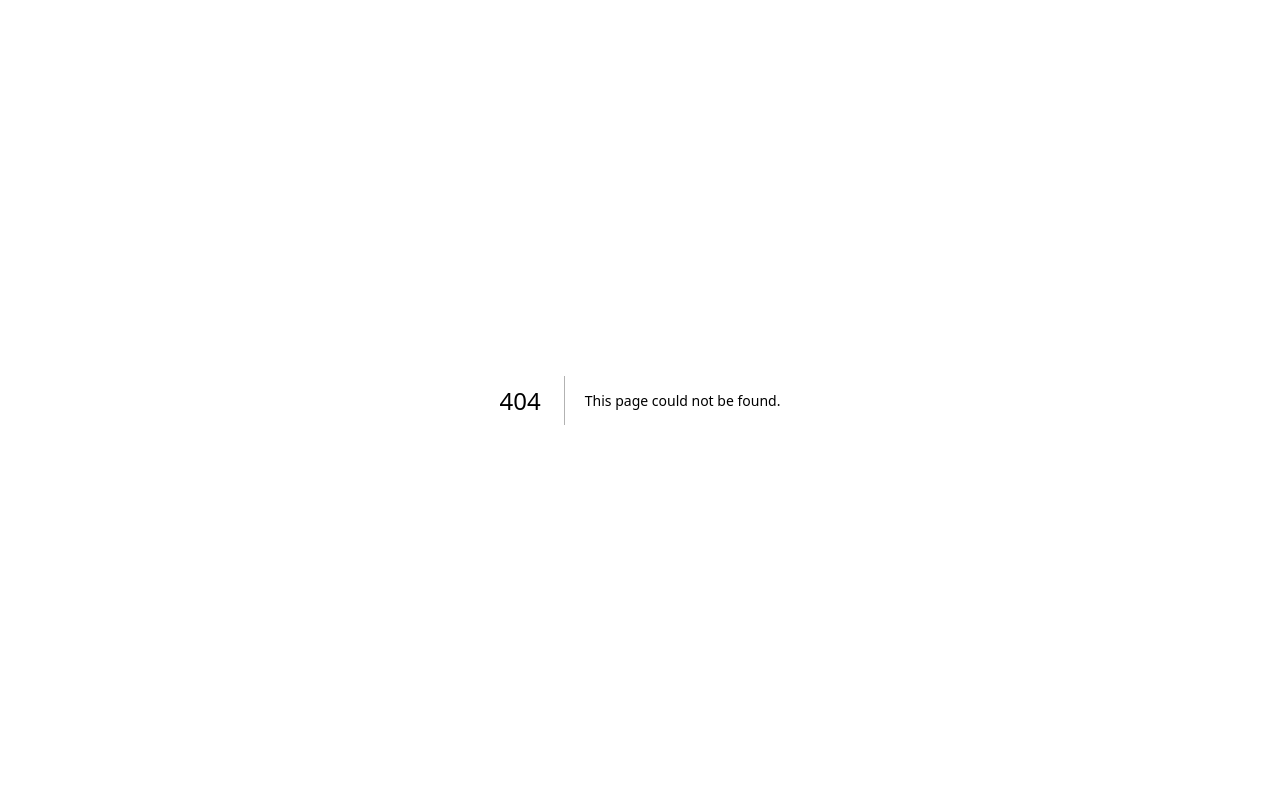
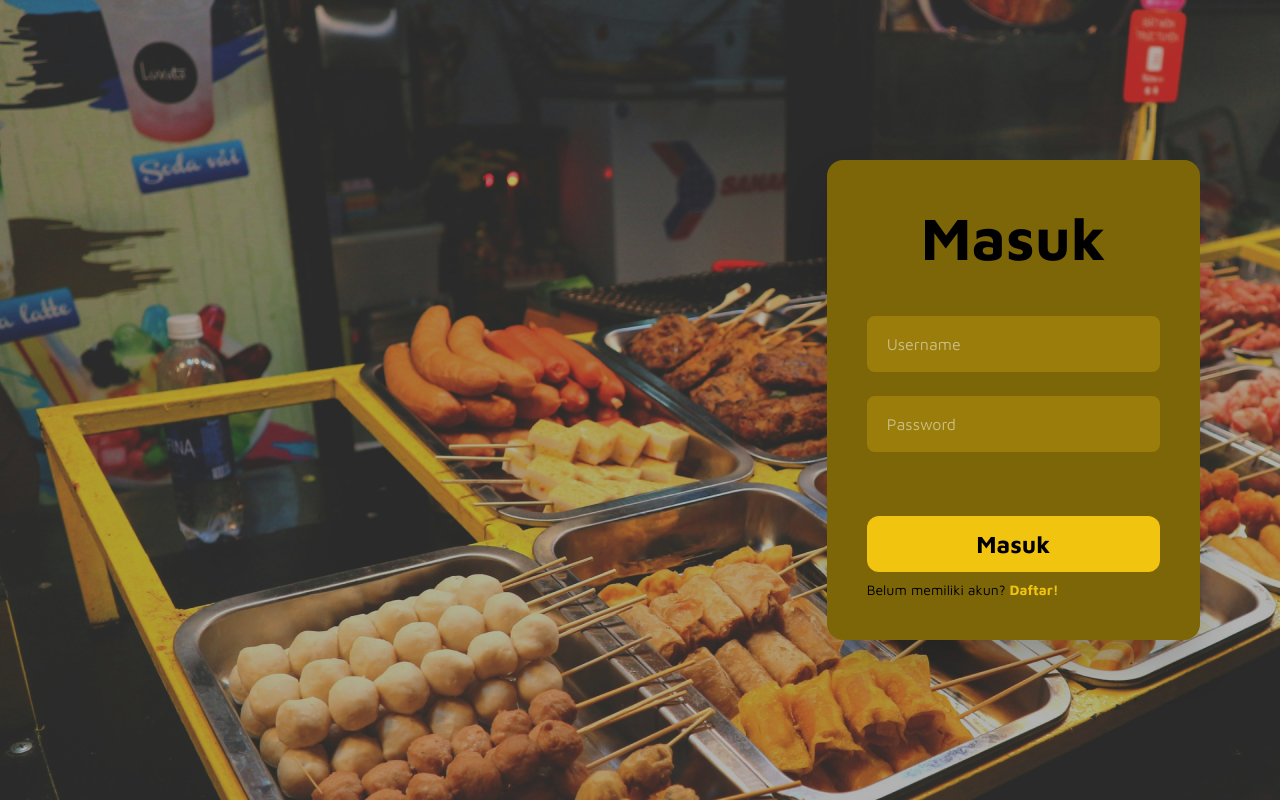
Before and after one commit to DaoistXuandu/can-plus, a Next.js app: page /pages/login in a window 1280 px wide. Before the commit this address had no page. Built offline with nearby package versions, Linux system fonts and the light colour scheme.

Commit message:
major: create login page

```diff
--- a/src/app/components/signUp/button.tsx
+++ b/src/app/components/login/button.tsx
@@ -1,8 +1,8 @@
-import { submit } from "@/app/lib/content/signUp";
+import { submit } from "@/app/lib/content/login";
 
 export default function Button() {
     return (
-        <button className=" w-full mt-20 flex flex-col space-y-2">
+        <button className=" w-full mt-16 flex flex-col space-y-2">
             <h1 style={{ backgroundColor: "#F1C40F" }} className="w-full text-center font-bold text-2xl p-3 rounded-xl">{submit.button}</h1>
             <div className="text-sm flex flex-row space-x-1">
                 <p>
--- /dev/null
+++ b/src/app/components/login/card.tsx
@@ -0,0 +1,30 @@
+import { body, title } from "@/app/lib/content/login";
+import Input from "./input";
+import { useEffect, useState } from "react";
+import Button from "./button";
+import { useRouter } from "next/navigation";
+
+export default function Card() {
+    const [username, setUsername] = useState("")
+    const [password, setPassword] = useState("")
+
+    const router = useRouter()
+
+    function handleLogin() {
+        router.push("/pages/customer/main")
+        console.log(username, password)
+    }
+
+    return (
+        <form style={{ backgroundColor: "#7D6608" }} className={`h-fit w-fit md:w-full bg-rose-200 rounded-2xl shadow-2xl p-10 pt-12 flex flex-col`} action={handleLogin}>
+            <h1 className="w-full flex justify-center text-6xl font-bold">{title}</h1>
+            <div className="mt-12 flex flex-col space-y-6">
+                <Input name={body.username} setValue={setUsername} type="text" />
+                <Input name={body.password} setValue={setPassword} type="password" />
+            </div>
+            <div>
+                <Button />
+            </div>
+        </form>
+    )
+}
--- /dev/null
+++ b/src/app/components/login/input.tsx
@@ -0,0 +1,20 @@
+export default function Input({ name, setValue, type }: { name: string, setValue: (value: string) => void, type: string }) {
+    return (
+        <input style={{ backgroundColor: "#9A7D0A" }}
+            className="
+                w-full
+                h-fit
+                p-4 pl-5 pr-5
+                rounded-lg
+                placeholder:text-white
+                placeholder:opacity-50
+                focus:outline-none
+                focus:ring-inset
+                focus:ring-1
+                focus:ring-yellow-500
+                "
+            type={type}
+            placeholder={name}
+            onChange={e => setValue(e.target.value)} />
+    )
+}
--- /dev/null
+++ b/src/app/components/login/interface.tsx
@@ -0,0 +1,11 @@
+import Card from "./card";
+
+export default function Interface() {
+    return (
+        <div className="w-full h-full flex flex-row justify-end">
+            <div className="w-full lg:w-5/12 p-5 h-full md:p-20 md:pt-10 md:pb-10 flex justify-center items-center">
+                <Card />
+            </div>
+        </div>
+    )
+}
--- a/src/app/components/signUp/card.tsx
+++ b/src/app/components/signUp/card.tsx
@@ -1,8 +1,9 @@
-import { body, title } from "@/app/lib/content/signUp";
+import { body, title } from "@/app/lib/content/signup";
 import Input from "./input";
 import { useEffect, useState } from "react";
 import Choice from "./choice";
 import Button from "./button";
+import { useRouter } from "next/navigation";
 
 export default function Card() {
     const [username, setUsername] = useState("")
@@ -10,7 +11,10 @@ export default function Card() {
     const [confirm, setConfirm] = useState("")
     const [choice, setChoice] = useState(1)
 
+    const router = useRouter()
+
     function handleLogin() {
+        router.push("/pages/customer/main")
         console.log(username, password, confirm, choice)
     }
 
--- a/src/app/globals.css
+++ b/src/app/globals.css
@@ -27,8 +27,12 @@
 }
 
 
+.signup-background-image {
+  background-image: url('/image/signup/background.png');
+}
+
 .login-background-image {
-  background-image: url('/image/login/background_1.png');
+  background-image: url('/image/login/background.png');
 }
 
 body {
--- /dev/null
+++ b/src/app/lib/content/login.ts
@@ -0,0 +1,20 @@
+const title = "Masuk"
+
+const body = {
+    username: "Username",
+    password: "Password",
+}
+
+const submit = {
+    button: "Masuk",
+    login: {
+        comment: {
+            normal: "Belum memiliki akun?",
+            bold: "Daftar!"
+        },
+        url: "/pages/signup"
+    }
+}
+
+
+export { title, body, submit }
--- /dev/null
+++ b/src/app/pages/customer/main/page.tsx
@@ -0,0 +1,10 @@
+"use client"
+
+export default function Main() {
+    return (
+        <div>
+            Main
+        </div>
+    )
+
+}
--- /dev/null
+++ b/src/app/pages/login/page.tsx
@@ -0,0 +1,12 @@
+"use client"
+
+import Interface from "@/app/components/login/interface"
+import { maven_pro } from "@/app/lib/font"
+
+export default function Login() {
+    return (
+        <div className={`${maven_pro.className} w-screen h-screen login-background-image`}>
+            <Interface />
+        </div>
+    )
+}
--- a/src/app/pages/signUp/page.tsx
+++ b/src/app/pages/signUp/page.tsx
@@ -5,7 +5,7 @@ import { maven_pro } from "@/app/lib/font";
 
 export default function Login() {
     return (
-        <div className={`${maven_pro.className} h-screen login-background-image`}>
+        <div className={`${maven_pro.className} h-screen signup-background-image`}>
             <Interface />
         </div>
     )
--- /dev/null
+++ b/src/app/pages/user/setting/page.tsx
@@ -0,0 +1,8 @@
+export default function Setting() {
+    return (
+        <div>
+
+        </div>
+    )
+
+}
--- a/src/middleware.ts
+++ b/src/middleware.ts
@@ -4,7 +4,7 @@ export function middleware(request: NextRequest) {
     // Example: Log the request URL
     // You can check the pathname or other properties of the request
     // if (request.nextUrl.pathname === '/') {
-    //     return NextResponse.redirect(new URL('/pages/signup', request.url)); // Redirects /about to /
+    //     return NextResponse.redirect(new URL('/pages/login', request.url)); // Redirects /about to /
     // }
 
     // You can return a response, or let the request continue
```
Also changed, not shown: public/image/login/background.png (added), 1 other file (tests, documents, lock files or other folders).
